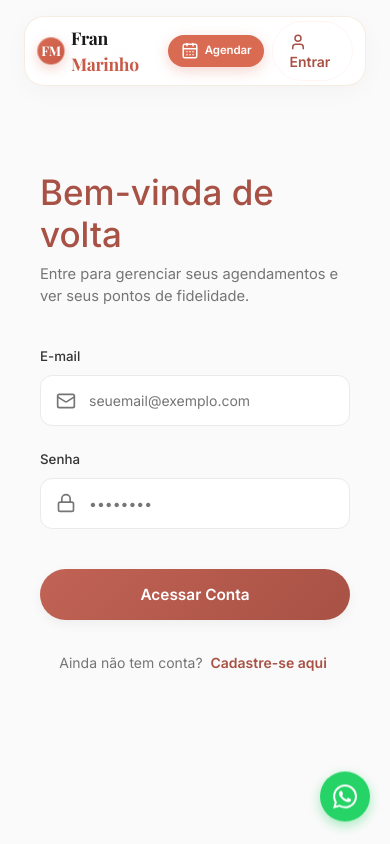
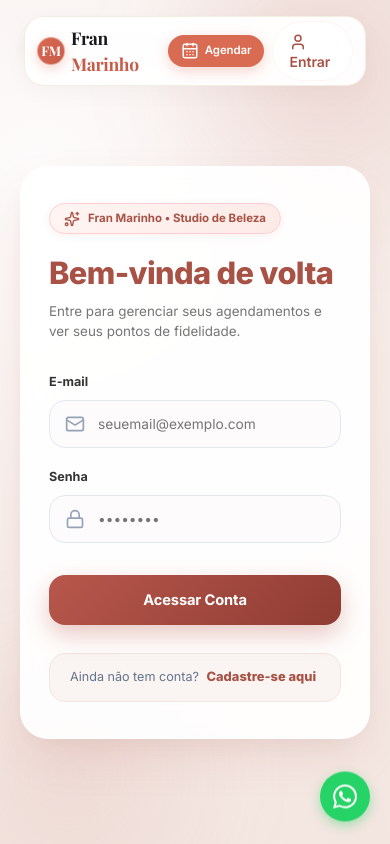
Before and after one commit to ivanrossiMS/Agenday, a Next.js app: page /login in a window 390 px wide. Built offline with nearby package versions, Linux system fonts and the light colour scheme; no server answers; a web font is replaced by a local one.

Commit message:
style: redesenho ultra moderno e responsivo da pagina de login mobile e desktop

```diff
--- a/src/app/login/page.module.css
+++ b/src/app/login/page.module.css
@@ -1,11 +1,40 @@
 .container {
   min-height: 100vh;
   display: flex;
-  background: var(--color-background);
+  background: radial-gradient(circle at 10% 20%, #fdfbfb 0%, #f7eeea 50%, #f3e5e0 100%);
+  position: relative;
+  overflow: hidden;
+}
+
+/* Ambient Glowing Background Blobs for Mobile & Desktop */
+.bgBlob1 {
+  position: absolute;
+  top: -120px;
+  right: -120px;
+  width: 380px;
+  height: 380px;
+  border-radius: 50%;
+  background: radial-gradient(circle, rgba(184, 87, 76, 0.18) 0%, rgba(255, 255, 255, 0) 70%);
+  filter: blur(40px);
+  pointer-events: none;
+  z-index: 0;
+}
+
+.bgBlob2 {
+  position: absolute;
+  bottom: -100px;
+  left: -100px;
+  width: 340px;
+  height: 340px;
+  border-radius: 50%;
+  background: radial-gradient(circle, rgba(214, 159, 150, 0.22) 0%, rgba(255, 255, 255, 0) 70%);
+  filter: blur(40px);
+  pointer-events: none;
+  z-index: 0;
 }
 
 .imageSection {
-  flex: 1;
+  flex: 1.2;
   display: none;
   position: relative;
   overflow: hidden;
@@ -29,7 +58,7 @@
   left: 0;
   width: 100%;
   height: 100%;
-  background: linear-gradient(to right, rgba(214, 159, 150, 0.2), rgba(250, 250, 248, 1));
+  background: linear-gradient(135deg, rgba(184, 87, 76, 0.35) 0%, rgba(15, 23, 42, 0.6) 100%);
   z-index: 1;
 }
 
@@ -37,88 +66,142 @@
   position: absolute;
   bottom: 80px;
   left: 60px;
-  right: 120px;
+  right: 80px;
   z-index: 2;
-  color: white;
-  text-shadow: 0 2px 10px rgba(0,0,0,0.3);
+  color: #ffffff;
+  text-shadow: 0 4px 16px rgba(0,0,0,0.4);
 }
 
 .quote {
-  font-size: 2rem;
-  font-family: var(--font-heading);
+  font-size: 2.2rem;
+  font-family: var(--font-heading, Georgia, serif);
   font-weight: 500;
-  line-height: 1.3;
+  line-height: 1.35;
   margin-bottom: 16px;
+  letter-spacing: -0.01em;
 }
 
 .quoteAuthor {
-  font-size: 1.1rem;
-  opacity: 0.9;
+  font-size: 1.15rem;
+  opacity: 0.95;
+  font-weight: 600;
+  color: #fce7f3;
 }
 
 .formSection {
   flex: 1;
-  max-width: 600px;
+  max-width: 580px;
   display: flex;
   flex-direction: column;
   justify-content: center;
-  padding: 40px;
+  align-items: center;
+  padding: 24px 20px;
   position: relative;
+  z-index: 10;
+  width: 100%;
 }
 
 @media (min-width: 900px) {
   .formSection {
-    padding: 60px 80px;
+    padding: 60px 60px;
   }
 }
 
 .backLink {
   position: absolute;
-  top: 40px;
-  left: 40px;
-  display: flex;
+  top: 24px;
+  left: 24px;
+  display: inline-flex;
   align-items: center;
   gap: 8px;
-  color: var(--color-text-muted);
+  color: var(--color-text-main, #334155);
   text-decoration: none;
-  font-weight: 500;
-  transition: color 0.2s;
+  font-weight: 600;
+  font-size: 0.88rem;
+  padding: 10px 18px;
+  background: rgba(255, 255, 255, 0.9);
+  backdrop-filter: blur(8px);
+  -webkit-backdrop-filter: blur(8px);
+  border: 1px solid rgba(226, 232, 240, 0.9);
+  border-radius: 20px;
+  box-shadow: 0 4px 14px rgba(0, 0, 0, 0.05);
+  transition: all 0.25s cubic-bezier(0.4, 0, 0.2, 1);
+  z-index: 20;
 }
 
 .backLink:hover {
-  color: var(--color-primary-dark);
+  color: var(--color-primary-dark, #b8574c);
+  transform: translateY(-1.5px);
+  box-shadow: 0 6px 18px rgba(0, 0, 0, 0.08);
+  border-color: rgba(184, 87, 76, 0.3);
 }
 
 .formWrapper {
   width: 100%;
-  max-width: 400px;
-  margin: 0 auto;
-  animation: fadeIn 0.6s cubic-bezier(0.16, 1, 0.3, 1) forwards;
+  max-width: 420px;
+  margin: 60px auto 0;
+  background: rgba(255, 255, 255, 0.92);
+  backdrop-filter: blur(20px);
+  -webkit-backdrop-filter: blur(20px);
+  border: 1px solid rgba(255, 255, 255, 0.95);
+  border-radius: 28px;
+  padding: 36px 28px;
+  box-shadow: 0 20px 50px -10px rgba(184, 87, 76, 0.16), 0 10px 30px -5px rgba(0, 0, 0, 0.04);
+  animation: modalPopIn 0.5s cubic-bezier(0.16, 1, 0.3, 1) forwards;
+}
+
+@media (min-width: 600px) {
+  .formWrapper {
+    padding: 44px 36px;
+    margin-top: 0;
+  }
+}
+
+.brandBadge {
+  display: inline-flex;
+  align-items: center;
+  gap: 8px;
+  background: linear-gradient(135deg, #fff5f3 0%, #fceae6 100%);
+  border: 1px solid #fecdd3;
+  color: var(--color-primary-dark, #b8574c);
+  padding: 6px 14px;
+  border-radius: 20px;
+  font-size: 0.82rem;
+  font-weight: 700;
+  margin-bottom: 20px;
+  box-shadow: 0 2px 8px rgba(184, 87, 76, 0.08);
+}
+
+.brandBadgeIcon {
+  color: var(--color-primary-dark, #b8574c);
 }
 
 .title {
-  font-size: 2.5rem;
-  color: var(--color-primary-dark);
+  font-size: 2.2rem;
+  font-weight: 800;
+  color: var(--color-primary-dark, #b8574c);
   margin-bottom: 8px;
-  line-height: 1.2;
+  line-height: 1.25;
+  letter-spacing: -0.02em;
 }
 
 .subtitle {
-  color: var(--color-text-muted);
-  margin-bottom: 40px;
-  font-size: 1.05rem;
+  color: var(--color-text-muted, #64748b);
+  margin-bottom: 32px;
+  font-size: 0.96rem;
+  line-height: 1.5;
 }
 
 .formGroup {
-  margin-bottom: 24px;
+  margin-bottom: 20px;
 }
 
 .formGroup label {
   display: block;
   margin-bottom: 8px;
-  font-weight: 500;
-  color: var(--color-text-main);
-  font-size: 0.95rem;
+  font-weight: 700;
+  color: var(--color-text-main, #1e293b);
+  font-size: 0.9rem;
 }
 
 .inputWrapper {
@@ -130,62 +213,94 @@
   left: 16px;
   top: 50%;
   transform: translateY(-50%);
-  color: var(--color-text-muted);
+  color: #94a3b8;
+  transition: color 0.2s ease;
 }
 
 .input {
   width: 100%;
-  padding: 16px 16px 16px 48px;
-  border: 1px solid var(--color-border);
-  border-radius: var(--radius-md);
-  font-size: 1rem;
+  padding: 15px 16px 15px 48px;
+  border: 1.5px solid #e2e8f0;
+  border-radius: 16px;
+  font-size: 0.98rem;
   font-family: inherit;
-  background: var(--color-surface);
-  transition: all 0.3s ease;
+  background: #fdfbfb;
+  color: #0f172a;
+  transition: all 0.25s cubic-bezier(0.4, 0, 0.2, 1);
 }
 
 .input:focus {
   outline: none;
-  border-color: var(--color-primary);
-  box-shadow: 0 0 0 4px var(--color-primary-light);
+  border-color: var(--color-primary-dark, #b8574c);
+  background: #ffffff;
+  box-shadow: 0 0 0 4px rgba(184, 87, 76, 0.12);
+}
+
+.input:focus + .inputIcon,
+.inputWrapper:focus-within .inputIcon {
+  color: var(--color-primary-dark, #b8574c);
 }
 
 .submitBtn {
   width: 100%;
-  padding: 16px;
-  border-radius: var(--radius-full);
-  background: linear-gradient(135deg, var(--color-primary), var(--color-primary-dark));
-  color: white;
-  font-size: 1.1rem;
-  font-weight: 600;
+  padding: 16px 24px;
+  border-radius: 16px;
+  background: linear-gradient(135deg, #b8574c 0%, #8f3c33 100%);
+  color: #ffffff;
+  font-size: 1.05rem;
+  font-weight: 700;
   border: none;
   cursor: pointer;
-  transition: all 0.3s ease;
-  box-shadow: var(--shadow-md);
-  margin-top: 16px;
+  transition: all 0.25s cubic-bezier(0.4, 0, 0.2, 1);
+  box-shadow: 0 10px 25px rgba(184, 87, 76, 0.32);
+  margin-top: 12px;
+  letter-spacing: -0.01em;
 }
 
 .submitBtn:hover {
   transform: translateY(-2px);
-  box-shadow: var(--shadow-lg);
+  box-shadow: 0 14px 30px rgba(184, 87, 76, 0.42);
+  background: linear-gradient(135deg, #a64c42 0%, #7d332b 100%);
+}
+
+.submitBtn:active {
+  transform: translateY(0);
 }
 
 .toggleAuth {
-  margin-top: 32px;
+  margin-top: 28px;
   text-align: center;
-  color: var(--color-text-muted);
+  background: #faf5f3;
+  border: 1px solid #f3e5e0;
+  border-radius: 16px;
+  padding: 14px 18px;
+  font-size: 0.9rem;
+  color: #64748b;
 }
 
 .toggleAuth button {
   background: none;
   border: none;
-  color: var(--color-primary-dark);
-  font-weight: 600;
+  color: var(--color-primary-dark, #b8574c);
+  font-weight: 800;
   cursor: pointer;
-  font-size: 1rem;
+  font-size: 0.92rem;
   padding: 0 4px;
+  transition: color 0.2s ease;
 }
 
 .toggleAuth button:hover {
   text-decoration: underline;
+  color: #8f3c33;
 }
+
+@keyframes modalPopIn {
+  from {
+    opacity: 0;
+    transform: translateY(20px) scale(0.97);
+  }
+  to {
+    opacity: 1;
+    transform: translateY(0) scale(1);
+  }
+}
--- a/src/app/login/page.tsx
+++ b/src/app/login/page.tsx
@@ -3,7 +3,7 @@
 import { useState } from "react";
 import { useRouter } from "next/navigation";
 import Link from "next/link";
-import { ArrowLeft, Mail, Lock, User as UserIcon, CalendarDays, MessageSquare, AlertCircle } from "lucide-react";
+import { ArrowLeft, Mail, Lock, User as UserIcon, CalendarDays, MessageSquare, AlertCircle, Sparkles } from "lucide-react";
 import { useAuth } from "@/context/AuthContext";
 import styles from "./page.module.css";
 
@@ -55,6 +55,10 @@ export default function LoginPage() {
 
   return (
     <div className={styles.container}>
+      {/* Ambient Blobs */}
+      <div className={styles.bgBlob1} />
+      <div className={styles.bgBlob2} />
+
       {/* Left side: Premium Image */}
       <div className={styles.imageSection}>
         <div className={styles.imageOverlay} />
@@ -74,16 +78,22 @@ export default function LoginPage() {
       {/* Right side: Form */}
       <div className={styles.formSection}>
         <Link href="/" className={styles.backLink}>
-          <ArrowLeft size={20} /> Voltar para o início
+          <ArrowLeft size={18} /> Voltar para o início
         </Link>
 
         <div className={styles.formWrapper}>
+          <div className={styles.brandBadge}>
+            <Sparkles size={16} className={styles.brandBadgeIcon} />
+            <span>Fran Marinho • Studio de Beleza</span>
+          </div>
+
           <h1 className={styles.title}>{isLogin ? "Bem-vinda de volta" : "Crie sua conta"}</h1>
           <p className={styles.subtitle}>
             {isLogin
               ? "Entre para gerenciar seus agendamentos e ver seus pontos de fidelidade."
               : "Cadastre-se para acessar nossos serviços premium e programa de fidelidade."}
           </p>
+
 
           {errorMsg && (
             <div style={{ background: "#fef2f2", border: "1px solid #fecaca", color: "#dc2626", padding: "12px 16px", borderRadius: "12px", marginBottom: "20px", fontSize: "0.88rem", fontWeight: 600, display: "flex", alignItems: "center", gap: "10px" }}>
```
